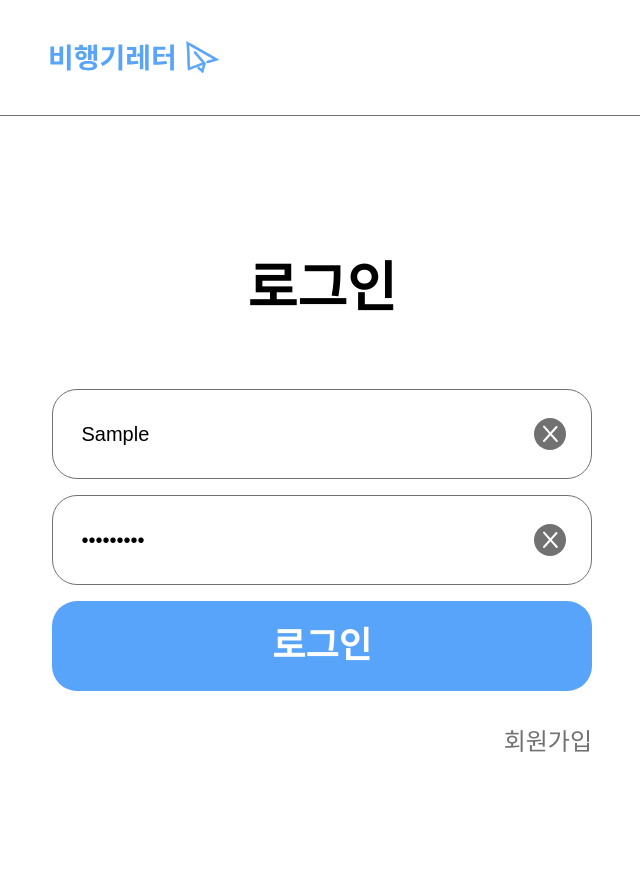
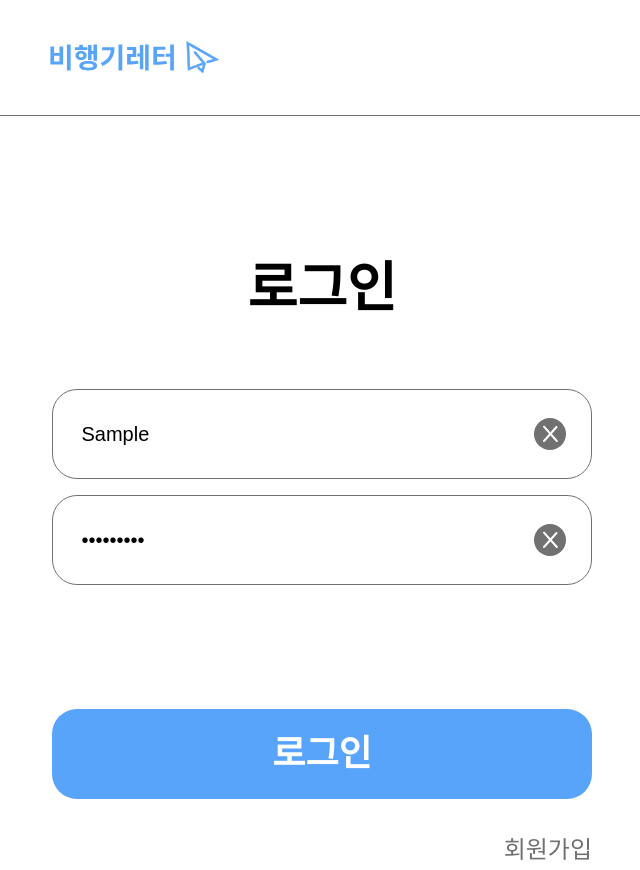
Before and after one commit to yhyem/crossover-sample, a React (Create React App) app: page /login in a window 1280 px wide. Both pictures are taken after typing "Sample", "Sample123" into the empty fields and a click on the button "로그인". Shown: the whole page, without its empty margins (318-958 px from the left). Built offline with nearby package versions, Linux system fonts and the light colour scheme.

Commit message:
feat: 로그인, 회원가입 input 간격 추가

```diff
--- a/src/pages/Join/JoinForm.js
+++ b/src/pages/Join/JoinForm.js
@@ -43,6 +43,7 @@ const JoinForm = () => {
               </HelpText>
             )}
           </Label>
+          {info.id ? <Gap /> : ""}
           <Label>
             <input
               placeholder="비밀번호"
@@ -65,6 +66,7 @@ const JoinForm = () => {
               </HelpText>
             )}
           </Label>
+          {info.password ? <Gap /> : ""}
           <Label>
             <input
               placeholder="이메일"
@@ -115,6 +117,10 @@ const Title = styled.div`
   margin: 31px 0 74px 0;
 `;
 
+const Gap = styled.div`
+  height: 16px;
+`;
+
 const Label = styled.label`
   position: relative;
   width: 540px;
@@ -126,7 +132,6 @@ const Label = styled.label`
     border-radius: 25px;
     font-weight: 500;
     font-size: 20px;
-    margin-bottom: 16px;
     padding-left: 28.5px;
 
     ::placeholder {
--- a/src/pages/Login/LoginForm.js
+++ b/src/pages/Login/LoginForm.js
@@ -14,6 +14,7 @@ const LoginForm = () => {
     <>
       <form onSubmit={handleSubmit((data) => alert(JSON.stringify(data)))}>
         <Title>로그인</Title>
+        <LoginTop>
           <Label>
             <input
               placeholder="아이디"
@@ -35,6 +36,7 @@ const LoginForm = () => {
               </HelpText>
             )}
           </Label>
+          {info.id ? <Gap /> : ""}
           <Label>
             <input
               placeholder="비밀번호"
@@ -57,6 +59,7 @@ const LoginForm = () => {
               </HelpText>
             )}
           </Label>
+        </LoginTop>
         <Button
           setWidth="540px"
           setHeight="90px"
@@ -79,6 +82,16 @@ const Title = styled.div`
   margin: 31px 0 74px 0;
 `;
 
+const LoginTop = styled.div`
+  width: 540px;
+  height: 264px;
+  margin-bottom: 56px;
+`;
+
+const Gap = styled.div`
+  height: 16px;
+`;
+
 const Label = styled.label`
   position: relative;
   width: 540px;
@@ -90,7 +103,6 @@ const Label = styled.label`
     border-radius: 25px;
     font-weight: 500;
     font-size: 20px;
-    margin-bottom: 16px;
     padding-left: 28.5px;
 
     ::placeholder {
```
Lines whose indentation alone changed are shown as unchanged.
